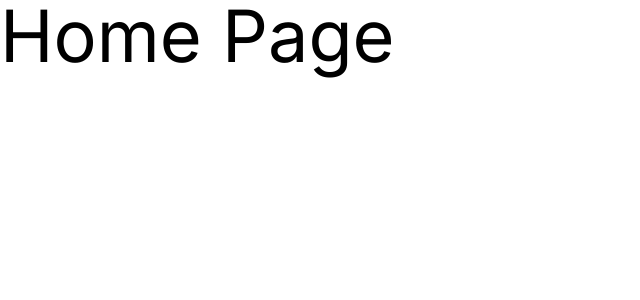
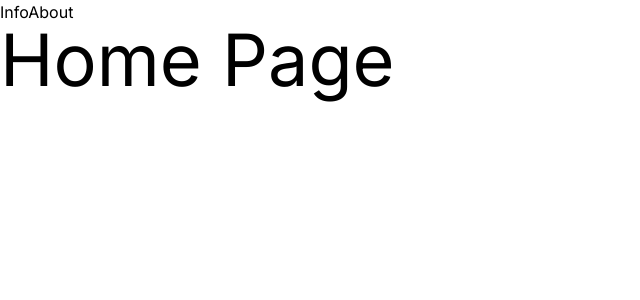
Before and after one commit to lucaserm/next-tutorial, a Next.js app: page / in a window 1280 px wide. Shown: the top 300 px of the page, without its empty margins (0-640 px from the left). Built offline with nearby package versions, Linux system fonts and the light colour scheme.

Commit message:
Criando novas páginas

```diff
--- /dev/null
+++ b/app/about/page.tsx
@@ -0,0 +1,9 @@
+import React from 'react'
+
+function AboutPage() {
+  return (
+    <h1 className='text-7xl'>About Page</h1>
+  )
+}
+
+export default AboutPage
--- /dev/null
+++ b/app/info/page.tsx
@@ -0,0 +1,9 @@
+import React from 'react'
+
+function InfoPage() {
+  return (
+    <h1 className='text-7xl'>Info Page</h1>
+  )
+}
+
+export default InfoPage
--- a/app/page.tsx
+++ b/app/page.tsx
@@ -3,6 +3,8 @@ import React from 'react'
 function HomePage() {
   return (
     <div>
+      <a href="/info">Info</a>
+      <a href="/about">About</a>
       <h1 className='text-7xl'>Home Page</h1>
     </div>
   )
```
